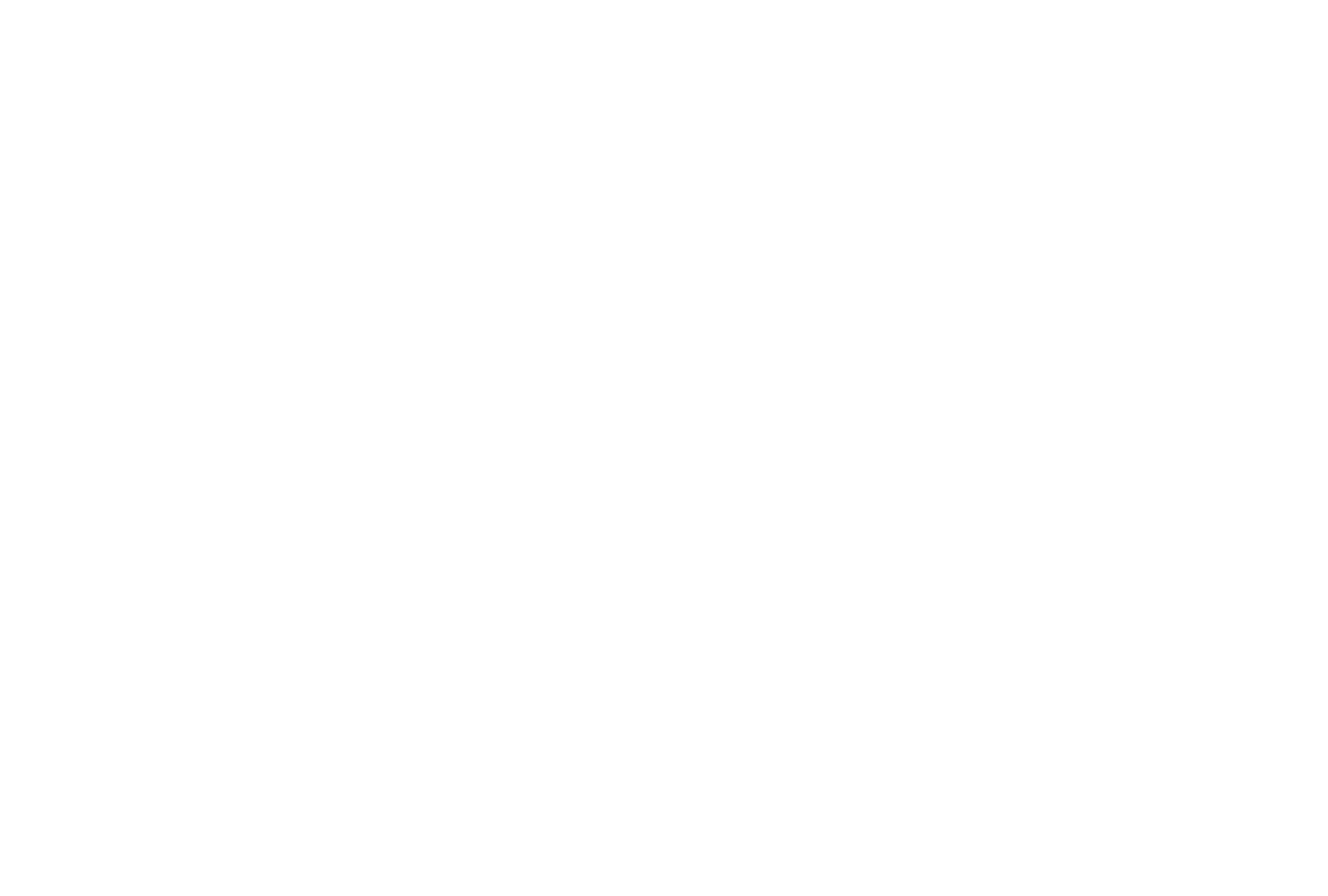
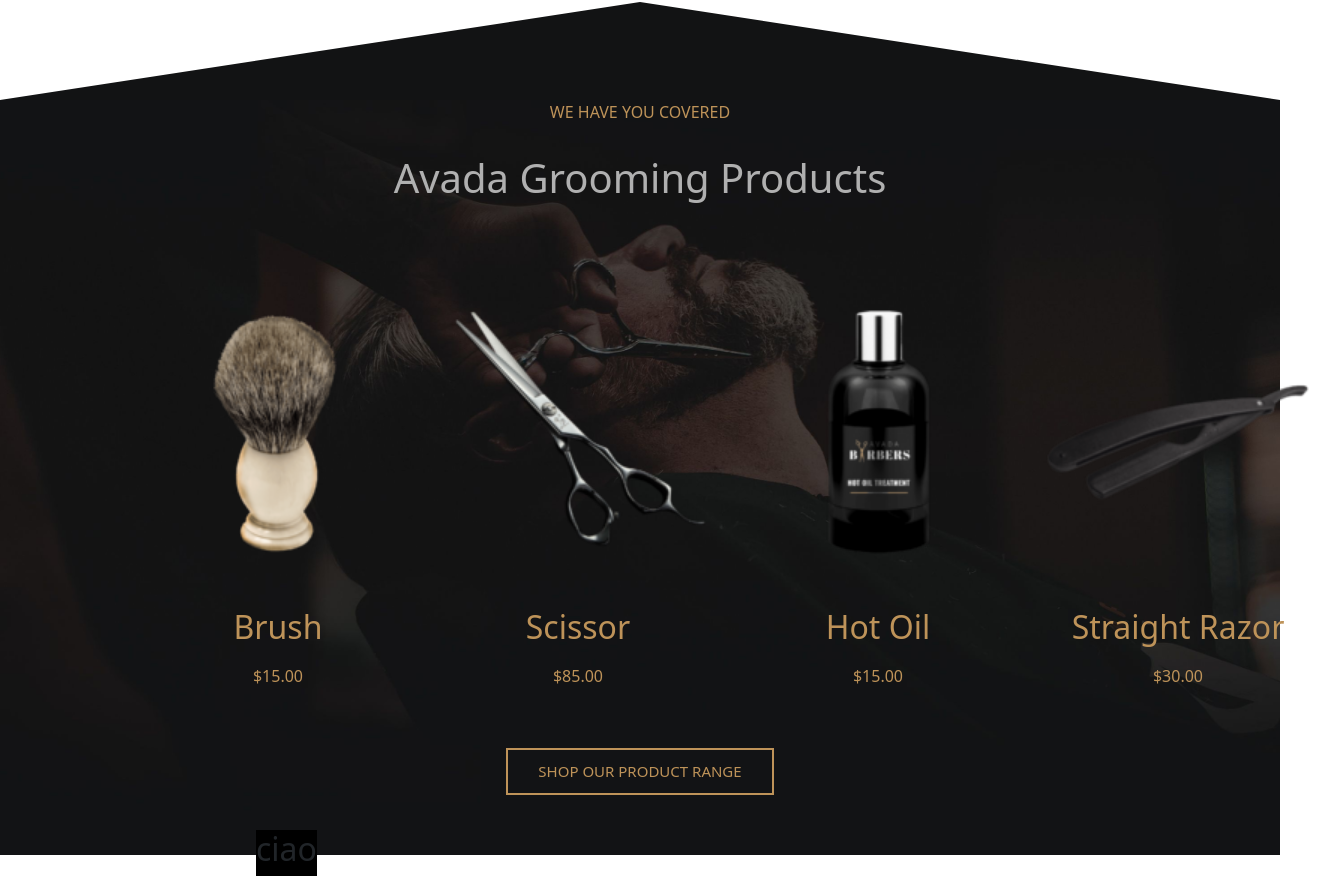
Before and after one commit to AnnaDAlessandro/proj-html-vuejs, a Vue app in the folder proj-html-vuejs/: page / in a window 1280 px wide. Shown: the part 2824-3720 px from the top of the page, 1328 px wide, since content can reach past the window. Before the commit the page ends 2898 px from the top, so only its background shows below. Built offline with nearby package versions, Linux system fonts and the light colour scheme.

Commit message:
creazione prodotti

```diff
--- a/proj-html-vuejs/src/components/HamburgerMenu.vue
+++ b/proj-html-vuejs/src/components/HamburgerMenu.vue
@@ -32,7 +32,7 @@
               href:"#services"
             },
             { titolo:"Shop",
-              href:"#"
+              href:"#products"
             },
             { titolo:"Our Team",
               href:"#"
--- a/proj-html-vuejs/src/components/Main.vue
+++ b/proj-html-vuejs/src/components/Main.vue
@@ -1,9 +1,11 @@
 <script >
 import Services from './Services.vue';
+import Products from './Products.vue'
 export default{
     name: 'Main',
     components: {
     Services,
+    Products
   },
     data() {
         return{
@@ -24,6 +26,7 @@ export default{
         </div>
 
         <Services></Services>
+        <Products></Products>
 
 
 
--- /dev/null
+++ b/proj-html-vuejs/src/components/Products.vue
@@ -0,0 +1,163 @@
+<script >
+export default{
+    name: 'Products',
+    data() {
+        return{
+
+
+
+        }
+
+    },
+}
+</script>
+
+<template>
+
+
+        <div id="products">
+        <div class="triangle-1">
+          <svg xmlns="http://www.w3.org/2000/svg" class="fusion-big-triangle-candy" version="1.1" width="100%" height="100" viewBox="0 0 100 100" preserveAspectRatio="none" style="fill:#121314;padding:0;"><path d="M0 100 L50 2 L100 100 Z"/></svg>
+        </div>
+        <div class="text-center mb-5">
+          <span>WE HAVE YOU COVERED </span>
+         <h1>Avada Grooming Products</h1>
+        </div>
+        <div class="d-flex" id="products-1">
+        <div class="d-flex flex-column align-items-center">
+            <figure>
+                <img src="../img/brush_dark-200x200.png" alt="">
+            </figure>
+            <h2>Brush</h2>
+            <span>$15.00</span>
+
+        </div>
+        <div class="d-flex flex-column align-items-center">
+            <figure>
+                <img src="../img/scissors-200x200.png" alt="">
+            </figure>
+            <h2>Scissor</h2>
+            <span>$85.00</span>
+
+        </div>
+        <div class="d-flex flex-column align-items-center">
+            <figure>
+                <img src="../img/hot_oil_dark-200x200.png" alt="">
+            </figure>
+            <h2>Hot Oil</h2>
+            <span>$15.00</span>
+
+        </div>
+        <div class="d-flex flex-column align-items-center">
+            <figure>
+                <img src="../img/straight_razor_dark-200x200.png" alt="">
+            </figure>
+            <h2>Straight Razor</h2>
+            <span>$30.00</span>
+
+        </div>
+
+        </div>
+        <div class="btn-contenitore-1">
+            <button class="btn-products">SHOP OUR PRODUCT RANGE</button>
+        </div>
+        <div class="spazio">
+
+        </div>
+
+        </div>
+
+            <div class="contenitore-2">
+              <div id="butter" class="text-center">
+               <h2>ciao</h2>
+            </div>
+            </div>
+
+
+
+
+
+</template>
+
+<style scoped>
+#products{
+    background-image: url(../img/avadabarbers-reviewsbackground.jpg);
+    background-repeat: repeat;
+    background-size: cover;
+    background-position: top;
+    position: relative;
+    margin-bottom: 50px;
+}
+#products h1{
+    margin-top: 30px;
+    color:  #B0B0B0;
+}
+.triangle-1{
+    position: absolute;
+    top:-100px;
+    width: 100%;
+    z-index: 1;
+  }
+  #products-1{
+    margin: 0 auto;
+    width: 80%;
+    margin-top: 80px;
+  }
+  #products-1 figure{
+    display: block;
+  }
+  #products-1 img{
+    height: 300px;
+    width: 300px;
+  }
+  #products span,
+  #products-1 span,
+  #products-1 h2{
+    color: #BE9359;
+    margin-top: 10px;
+  }
+  #products-1 span{
+    margin-bottom: 50px;
+  }
+  .btn-products{
+            margin-top: 10px;
+            display: inline-block;
+            padding: 10px 30px;
+            text-align: center;
+            text-decoration: none;
+            color: #BE9359;
+            border: 2px solid #BE9359;
+            transition: opacity 0.3s ease;
+            background: none;
+            font-size: 15px;
+            text-transform: uppercase;
+        }
+.btn-products:hover {
+            opacity: 0.7;
+            font-size:18px;
+}
+.btn-contenitore-1 {
+  text-align: center;
+  display: flex;
+  justify-content: center;
+  align-items: center;
+}
+.spazio{
+    height: 60px;
+}
+#butter{
+    position: absolute;
+    z-index: 1;
+    top:-75px;
+    background-color: black;
+}
+.contenitore-2{
+    position: relative;
+    margin: 0 auto;
+    width: 60%;
+    background-color: black;
+}
+
+
+
+  </style>
--- a/proj-html-vuejs/src/components/Services.vue
+++ b/proj-html-vuejs/src/components/Services.vue
@@ -68,14 +68,13 @@ export default{
     display: flex;
     align-items: center;
     justify-content: center;
-    margin-bottom: 80px;
   }
 
   .triangle {
     position: absolute;
     top: -40;
     width: 100%;
-    height: 528px;
+    height: 534px;
     z-index: 2;
   }
   #services h1{
@@ -87,6 +86,7 @@ export default{
     margin-top: 200px;
     color: #BE9359;
     font-weight: bold;
+    font-size: 20px;
   }
 #services-1{
   margin: 0 auto;
@@ -132,6 +132,7 @@ export default{
   display: flex;
   justify-content: center;
   align-items: center;
-  margin-bottom: 100px;
+  margin-bottom: 200px;
 }
+
 </style>
```
